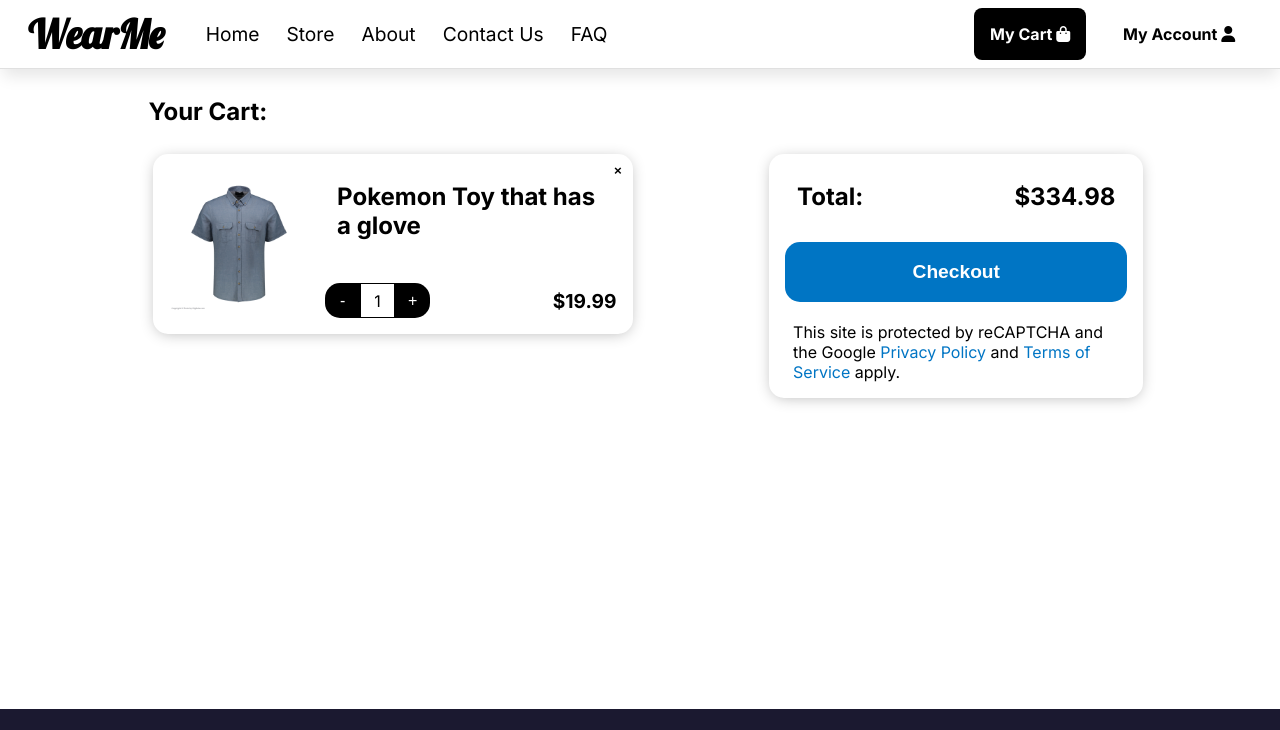
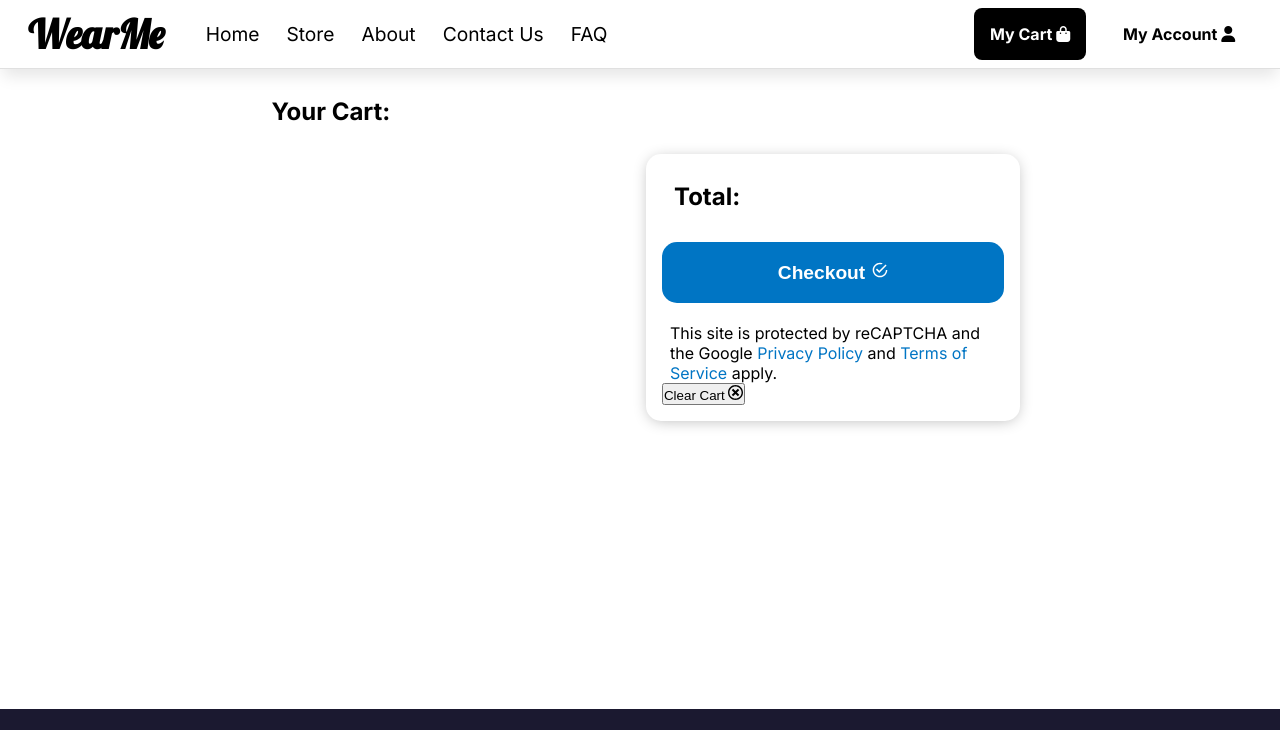
Before and after one commit to Sinac0de/Responsive-Ecommerce-VanillaJS, a website with bundled scripts: page cart.html in a window 1280 px wide. Shown: the top 730 px of the page. Built offline with nearby package versions, Linux system fonts and the light colour scheme; no server answers.

Commit message:
Add icon to buttons and refactor

```diff
--- a/cart.html
+++ b/cart.html
@@ -44,39 +44,37 @@
     <main id="cart">
         <div id="cart-products">
             <h2>Your Cart:</h2>
-            <div class="cart-products">
-                <div class="cart-product">
-                    <div class="cart-img-container">
-                        <img src="images/products/shirt/OXAtrres P01200/1.jpg">
-                    </div>
-                    <div class="cart-product-desc">
-                        <div class="cart-product-header">
-                            <h2>Pokemon Toy that has a glove</h2>
-                        </div>
-                        <div class="quantity-price">
-                            <div class="quantity-container">
-                                <button class="cart-product-minus">-</button>
-                                <span class="card-quantity">1</span>
-                                <button class="cart-product-plus">+</button>
-                            </div>
-                            <h4 class="price">$19.99</h4>
-                        </div>
-                    </div>
-                    <button class="cart-delete-product">&times;</button>
-                </div>
-            </div>
+            <div class="cart-products"></div>
         </div>
 
         <div id="cart-checkout">
             <div id="cart-total-price">
                 <h2>Total:</h2>
-                <h2>$334.98</h2>
+                <h2 id="total-price-value"></h2>
             </div>
-            <button id="cart-checkout-btn">Checkout</button>
+            <button id="cart-checkout-btn">Checkout
+                <svg stroke="currentColor" fill="currentColor" stroke-width="0" viewBox="0 0 512 512" height="18px"
+                    width="18px" xmlns="http://www.w3.org/2000/svg">
+                    <path
+                        d="M170.718 216.482L141.6 245.6l93.6 93.6 208-208-29.118-29.118L235.2 279.918l-64.482-63.436zM422.4 256c0 91.518-74.883 166.4-166.4 166.4S89.6 347.518 89.6 256 164.482 89.6 256 89.6c15.6 0 31.2 2.082 45.764 6.241L334 63.6C310.082 53.2 284.082 48 256 48 141.6 48 48 141.6 48 256s93.6 208 208 208 208-93.6 208-208h-41.6z">
+                    </path>
+                </svg>
+            </button>
             <p>This site is protected by reCAPTCHA and the Google <a href="https://policies.google.com/privacy"
                     class="google-recaptcha-link">Privacy
                     Policy</a> and <a href="https://policies.google.com/terms" class="google-recaptcha-link">Terms of
                     Service</a> apply.</p>
+            <button id="cart-clear-btn">Clear Cart
+                <svg stroke="currentColor" fill="currentColor" stroke-width="0" version="1.1" viewBox="0 0 16 16"
+                    height="15px" width="15px" xmlns="http://www.w3.org/2000/svg">
+                    <path
+                        d="M8 0c-4.418 0-8 3.582-8 8s3.582 8 8 8 8-3.582 8-8-3.582-8-8-8zM8 14.5c-3.59 0-6.5-2.91-6.5-6.5s2.91-6.5 6.5-6.5 6.5 2.91 6.5 6.5-2.91 6.5-6.5 6.5z">
+                    </path>
+                    <path
+                        d="M10.5 4l-2.5 2.5-2.5-2.5-1.5 1.5 2.5 2.5-2.5 2.5 1.5 1.5 2.5-2.5 2.5 2.5 1.5-1.5-2.5-2.5 2.5-2.5z">
+                    </path>
+                </svg>
+            </button>
         </div>
     </main>
 
@@ -135,6 +133,7 @@
 
     <script src="https://cdn.jsdelivr.net/npm/axios/dist/axios.min.js"></script>
     <script src="js/essentials.js" type="module"></script>
+    <script src="js/cart.js" type="module"></script>
 </body>
 
 </html>
```
